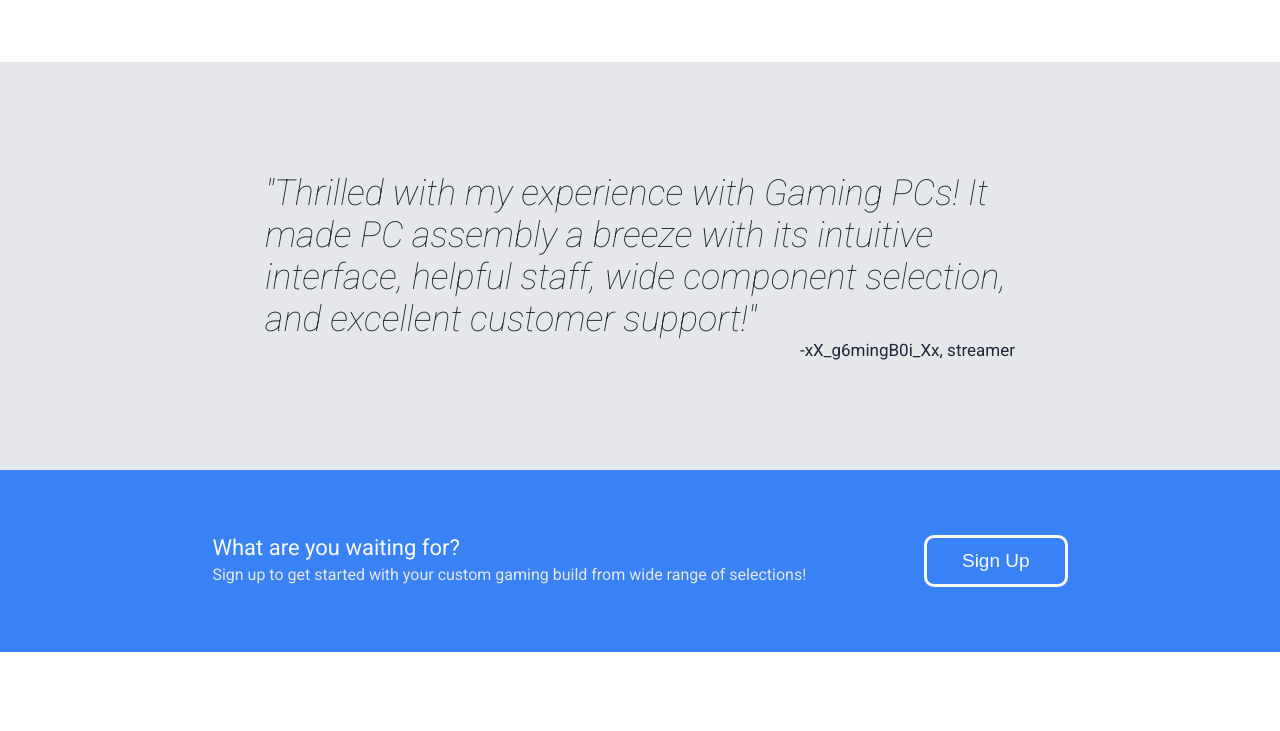
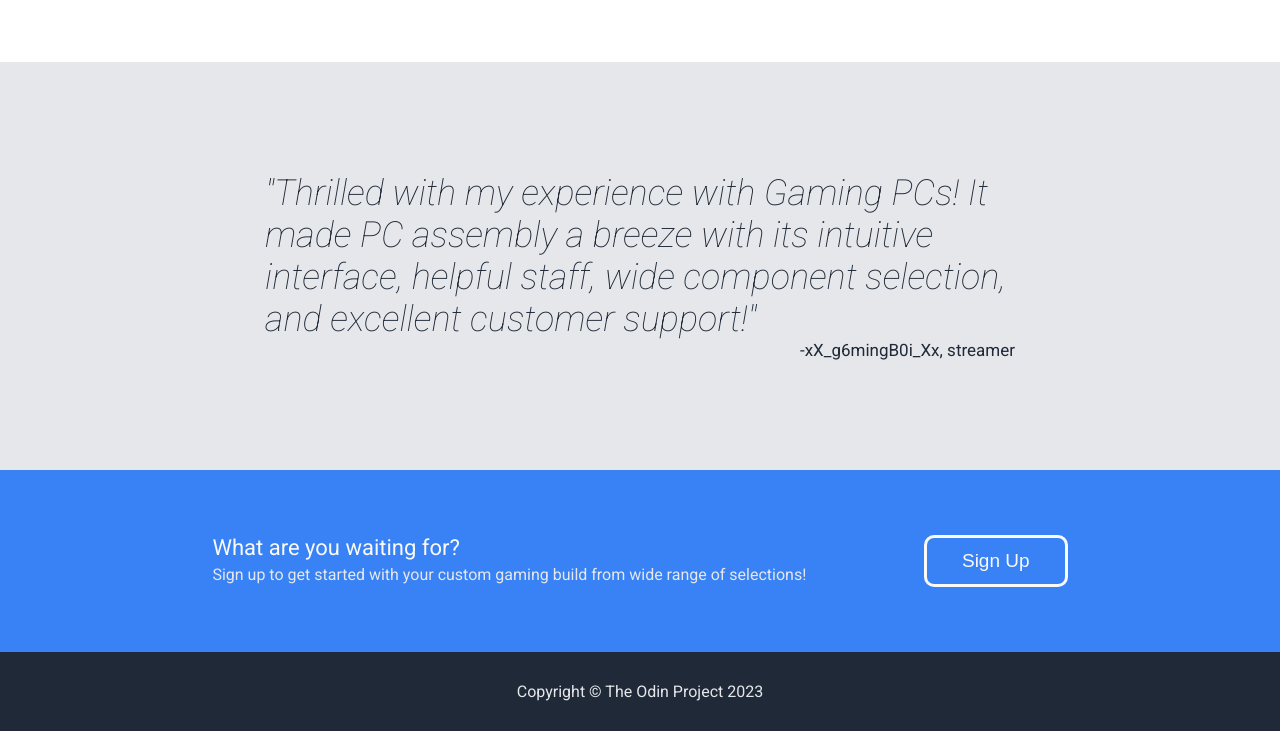
Before and after one commit to JustFact/gaming-pc, a plain HTML site: page index.html in a window 1280 px wide. Shown: the part 820-1551 px from the top of the page. Before the commit the page ends 1472 px from the top, so only its background shows below. Drawn offline with Linux system fonts and the light colour scheme.

Commit message:
Add and style the Footer

```diff
--- a/index.html
+++ b/index.html
@@ -70,5 +70,9 @@
         </div>
         <button class="button-signup">Sign Up</button>
     </div>
+
+    <div class="footer">
+        Copyright &copy; The Odin Project 2023
+    </div>
 </body>
 </html>
--- a/styles.css
+++ b/styles.css
@@ -176,3 +176,12 @@ body{
 .signup-section .button-signup {
     border: 3px #f9faf8 solid;
 }
+
+.footer{
+    background-color: #1F2937;
+    color: #E5E7EB;
+    display: flex;
+    justify-content: center;
+    align-items: center;
+    padding: 30px;
+}
```
